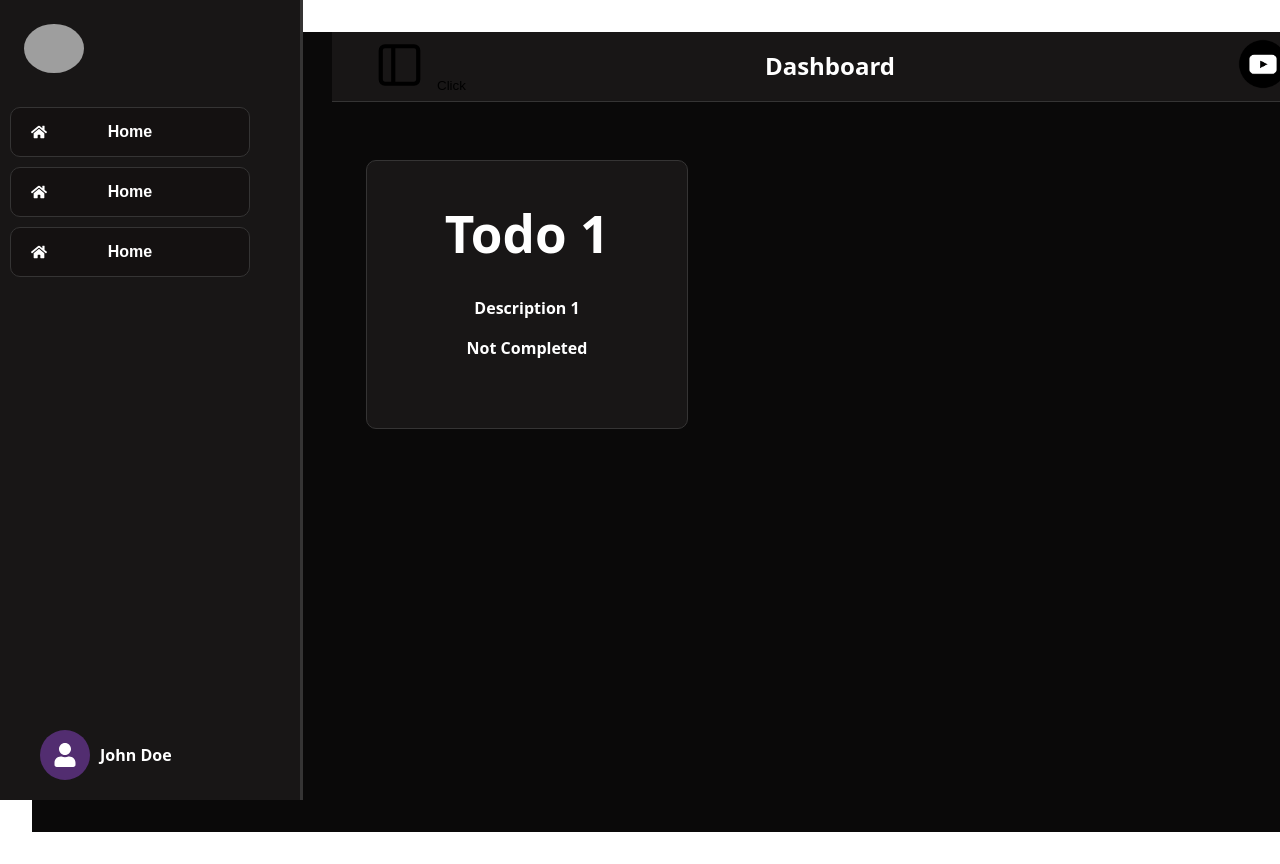
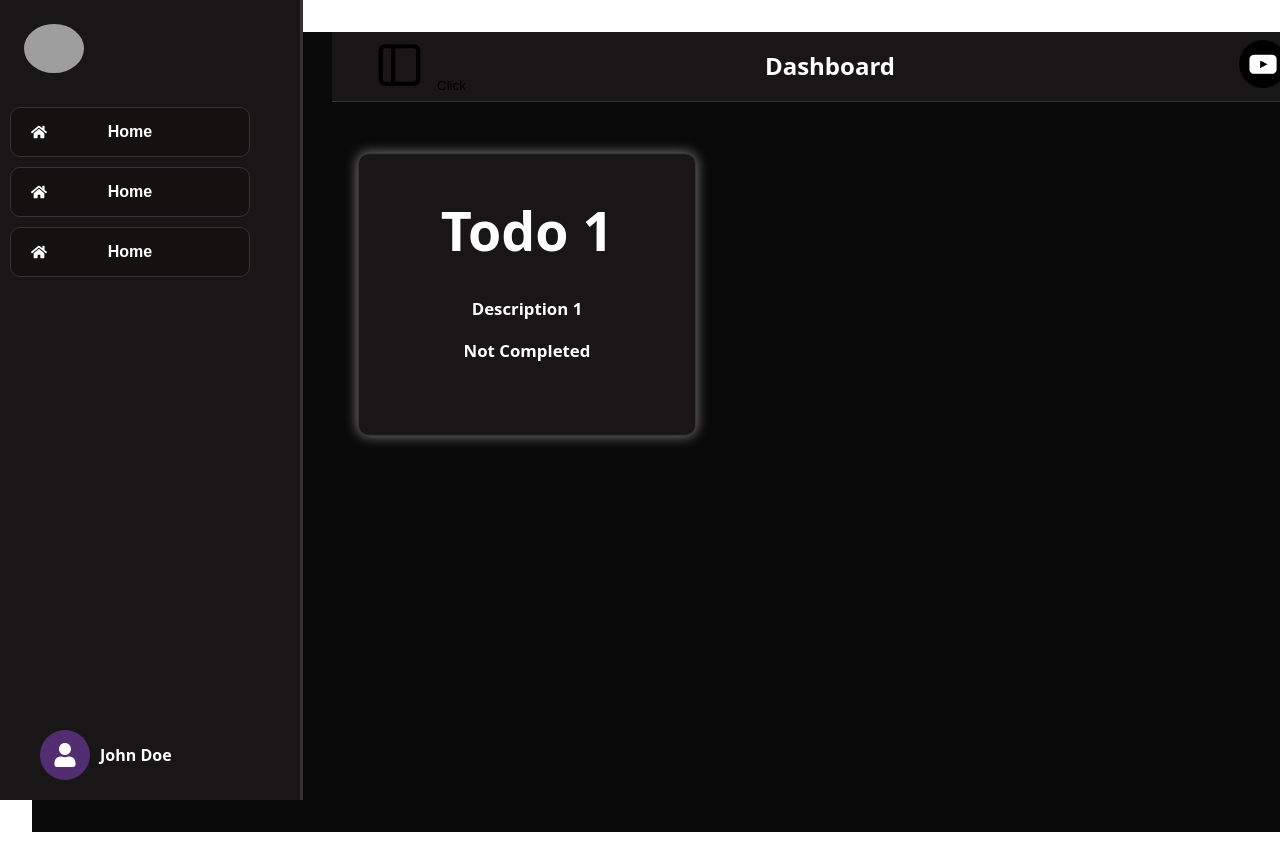
Before and after one commit to WOLFPAIR/project_hex, a React app in the folder frontend/: page / in a window 1280 px wide. In both pictures the pointer is over the element 527 px from the left and 294 px from the top of the page. Shown: the top 864 px of the page. Built offline with nearby package versions, Linux system fonts and the light colour scheme; grey boxes are pictures that could not be loaded; the HTML template or start-up script is replaced by a standard one.

Commit message:
сделал тень для тудушки

```diff
--- a/frontend/src/components/to-dos/todo.css
+++ b/frontend/src/components/to-dos/todo.css
@@ -11,4 +11,11 @@
     color: var(--text-main);
     transition: var(--transition-normal);
     position: relative;
+    /* box-shadow: 0 0 10px 0 rgba(255, 255, 255, 0.5); */
 }
+
+.todo:hover {
+      box-shadow: 0 0 12px 0 rgba(255, 255, 255, 0.5);
+      transition-duration: 0.3s;
+      transform: scale(1.05)
+}
```
